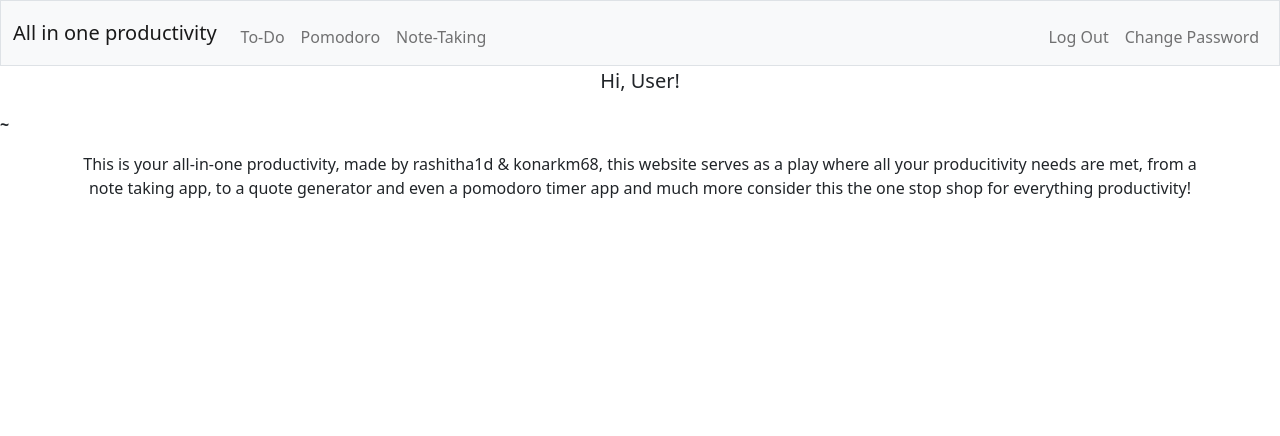
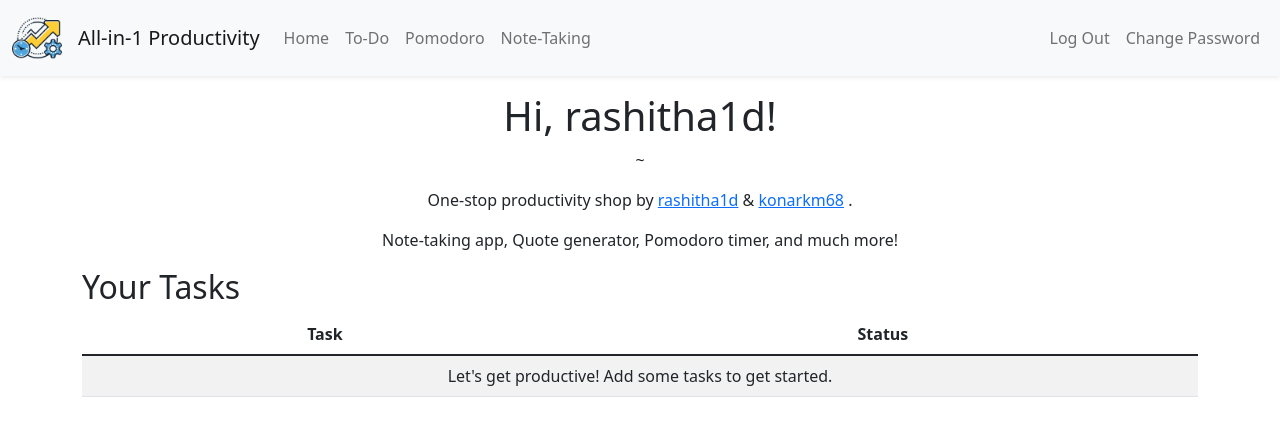
Before and after one commit to konarkm68/aio-productivity, a Flask app: page / in a window 1280 px wide. Shown: the top 436 px of the page. Run offline with Flask 3, Linux system fonts and the light colour scheme; a user stored in the database is signed in; data that the repository does not hold is empty; some libraries are stand-ins or nearby versions.

Commit message:
responsive HTML changes + style improvements

```diff
--- a/app.py
+++ b/app.py
@@ -36,18 +36,26 @@ def after_request(response):
 @app.route("/")
 @login_required
 def index():
-    category = 'inspirational'
+    user = db.execute("SELECT username FROM users WHERE id=?", session.get("user_id"))[0]["username"]
+
+
+    category = 'future'
     api_url = 'https://api.api-ninjas.com/v1/quotes?category={}'.format(category)
     response = requests.get(api_url, headers={'X-Api-Key': 'JPoUeHK/XTHGgNtjCufFyQ==tn0KdgTRnXFP3mVh'})
     if response.status_code == requests.codes.ok:
         response = response.json()[0]
     else:
         flash("Error:", response.status_code, response.text)
-    return render_template("index.html", quote=response["quote"], author=response["author"])
 
-@app.route('/todo')
-def todo():
-    return render_template('todo.html')
+
+    #
+
+    return render_template("index.html", user=user, quote=response["quote"], author=response["author"])
+
+@app.route('/to_do', methods=["GET", "POST"])
+def to_do():
+    tasks = [{"task": "1", "status": "completed"}]
+    return render_template('to_do.html', tasks=tasks)
 
 @app.route('/add_task', methods=['POST'])
 def add_task():
--- a/templates/index.html
+++ b/templates/index.html
@@ -1,20 +1,68 @@
 {% extends "layout.html" %}
 
 {% block title %}
-    index
+  All-in-One Productivity Hub
 {% endblock %}
 
 {% block main %}
+  <section class="hero">
+    <h1 class="hero-heading text-center">Hi, {{ user }}!</h1>
+    <p class="hero-quote text-center"><strong>{{ quote }}</strong> ~ <strong>{{ author }}</strong></p>
+    <p class="hero-description text-center">
+      One-stop productivity shop by
+      <span class="creator-name">
+        <a href="https://github.com/rashitha1d">rashitha1d</a>
+      </span>
+      &
+      <span class="creator-name">
+        <a href="https://github.com/konarkm68">konarkm68</a>
+      </span>.
+    </p>
 
-    <p class="lead text-center">Hi, User!</p>
+    <p class="hero-features text-center">
+      <span>Note-taking app, </span>
+      <span>Quote generator, </span>
+      <span>Pomodoro timer,</span>
+      <span>and much more!</span>
+    </p>
+  </section>
 
-    <p><strong>{{ quote }}</strong></p>
-    <p><strong>                 ~{{ author }}</strong></p>
+  <section class="tasks">
+    <h2>Your Tasks</h2>
+    <table class="table table-striped">
+      <thead>
+        <tr>
+          <th class="text-center">Task</th>
+          <th class="text-center">Status</th>
+        </tr>
+      </thead>
+      <tbody>
+        {% if not tasks %}
+          <tr>
+            <td class="text-center" colspan="2">
+              Let's get productive! Add some tasks to get started.
+            </td>
+          </tr>
+        {% endif %}
 
-    <div class="container text-center">
-        <p>This is your all-in-one productivity, made by rashitha1d & konarkm68, this website serves as a play
-        where all your producitivity needs are met, from a note taking app, to a quote generator and even a pomodoro timer app and much more
-        consider this the one stop shop for everything productivity!</p>
-    </div>
+        {% if tasks %}
+          {% for row in tasks %}
+            <tr>
+              <td class="text-start">{{ row.task }}</td>
+              <td class="text-center">
+                {% if row.status == "completed" %}
+                  <span class="badge bg-success">Completed</span>
+                {% elif row.status == "pending" %}
+                  <span class="badge bg-warning">Pending</span>
+                {% else %}
+                  {{ row.status }}
+                {% endif %}
+              </td>
+            </tr>
+          {% endfor %}
+        {% endif %}
 
+      </tbody>
+    </table>
+  </section>
 {% endblock %}
--- a/templates/layout.html
+++ b/templates/layout.html
@@ -2,50 +2,64 @@
 <html>
 <head>
   <meta charset="utf-8">
-        <meta name="viewport" content="initial-scale=1, width=device-width">
+  <meta name="viewport" content="width=device-width, initial-scale=1">
 
-        <!-- http://getbootstrap.com/docs/5.1/ -->
-        <link crossorigin="anonymous" href="https://cdn.jsdelivr.net/npm/bootstrap@5.1.3/dist/css/bootstrap.min.css" integrity="sha384-1BmE4kWBq78iYhFldvKuhfTAU6auU8tT94WrHftjDbrCEXSU1oBoqyl2QvZ6jIW3" rel="stylesheet">
-        <script crossorigin="anonymous" src="https://cdn.jsdelivr.net/npm/bootstrap@5.1.3/dist/js/bootstrap.bundle.min.js" integrity="sha384-ka7Sk0Gln4gmtz2MlQnikT1wXgYsOg+OMhuP+IlRH9sENBO0LRn5q+8nbTov4+1p"></script>
-        <script src="{{ url_for('static', filename='todo.js') }}"></script>
+  <link href="https://cdn.jsdelivr.net/npm/bootstrap@5.1.3/dist/css/bootstrap.min.css" rel="stylesheet" integrity="sha384-1BmE4kWBq78iYhFldvKuhfTAU6auU8tT94WrHftjDbrCEXSU1oBoqyl2QvZ6jIW3" crossorigin="anonymous">
 
-        <!-- https://favicon.io/emoji-favicons/money-bag/ -->
-        <link href="/static/favicon.ico" rel="icon">
-
+  <link href="/static/ico.png" rel="icon">
   <link href="/static/styles.css" rel="stylesheet">
 
-
+  <title>All-in-1 Productivity</title>
 </head>
-
 
 <body>
 
-    <nav class="bg-light border navbar navbar-expand-md navbar-light">
+  <nav class="navbar navbar-expand-md navbar-light bg-light shadow-sm">
     <div class="container-fluid">
-            <a class="navbar-brand" href="/">All in one productivity</a>
-            <button aria-controls="navbar" aria-expanded="false" aria-label="Toggle navigation" class="navbar-toggler" data-bs-target="#navbar" data-bs-toggle="collapse" type="button">
+        <img class="navbar-brand" src="/static/ico.png" alt="All-in-1 Productivity Icon" width="50">
+        <!--https://cdn-icons-png.flaticon.com/512/857/857152.png-->
+      <a class="navbar-brand" href="/"> All-in-1 Productivity</a>
+      <button class="navbar-toggler" type="button" data-bs-toggle="collapse" data-bs-target="#navbarSupportedContent" aria-controls="navbarSupportedContent" aria-expanded="false" aria-label="Toggle navigation">
         <span class="navbar-toggler-icon"></span>
       </button>
-            <div class="collapse navbar-collapse" id="navbar">
+      <div class="collapse navbar-collapse" id="navbarSupportedContent">
+        <ul class="navbar-nav me-auto mb-2 mb-lg-0">
+          <li class="nav-item">
+            <a class="nav-link" aria-current="page" href="/">Home</a>
+          </li>
           {% if session["user_id"] %}
-                    <ul class="navbar-nav me-auto mt-2">
-                        <li class="nav-item"><a class="nav-link" href="/todo">To-Do</a></li>
-                        <li class="nav-item"><a class="nav-link" href="/pomodoro">Pomodoro</a></li>
-                        <li class="nav-item"><a class="nav-link" href="/note">Note-Taking</a></li>
+            <li class="nav-item">
+              <a class="nav-link" href="/to_do">To-Do</a>
+            </li>
+            <li class="nav-item">
+              <a class="nav-link" href="/pomodoro">Pomodoro</a>
+            </li>
+            <li class="nav-item">
+              <a class="nav-link" href="/note">Note-Taking</a>
+            </li>
+          {% endif %}
         </ul>
-                    <ul class="navbar-nav ms-auto mt-2">
-                        <li class="nav-item"><a class="nav-link" href="/logout">Log Out</a></li>
-                        <li class="nav-item"><a class="nav-link" href="/changepassword">Change Password</a></li>
+        <ul class="navbar-nav ms-auto mb-2 mb-lg-0">
+          {% if session["user_id"] %}
+            <li class="nav-item">
+              <a class="nav-link" href="/logout">Log Out</a>
+            </li>
+            <li class="nav-item">
+              <a class="nav-link" href="/changepassword">Change Password</a>
+            </li>
+          {% else %}
+            <li class="nav-item">
+              <a class="nav-link" href="/register">Register</a>
+            </li>
+            <li class="nav-item">
+              <a class="nav-link" href="/login">Log In</a>
+            </li>
+          {% endif %}
         </ul>
-                {% else %}
-                    <ul class="navbar-nav ms-auto mt-2">
-                        <li class="nav-item"><a class="nav-link" href="/register">Register</a></li>
-                        <li class="nav-item"><a class="nav-link" href="/login">Log In</a></li>
-                    </ul>
-                {% endif %}
       </div>
     </div>
   </nav>
+
   {% if get_flashed_messages() %}
     <header>
       <div class="alert alert-primary mb-0 text-center" role="alert">
@@ -53,8 +67,13 @@
       </div>
     </header>
   {% endif %}
-    {% block main %}
+
+  <main class="container mt-3"> {% block main %}
     {% endblock %}
+  </main>
+
+  <script src="https://cdn.jsdelivr.net/npm/bootstrap@5.1.3/dist/js/bootstrap.bundle.min.js" integrity="sha384-ka7Sk0Gln4gmtz2MlQnikT1wXgYsOg+OMhuP+IlRH9sENBO0LRn5q+8nbTov4+1p" crossorigin="anonymous"></script>
+  <script src="{{ url_for('static', filename='todo.js') }}"></script>
+
 </body>
-
 </html>
```
Also changed, not shown: templates/login.html (+13 -10 lines), templates/note.html (+13 -14 lines), templates/pomodoro.html (+6 -23 lines), templates/register.html (+23 -18 lines), templates/to_do.html (added, +54 -0 lines), templates/todo.html (deleted, +0 -27 lines), static/ico.png (added), 2 other files. Lines whose indentation alone changed are shown as unchanged.
